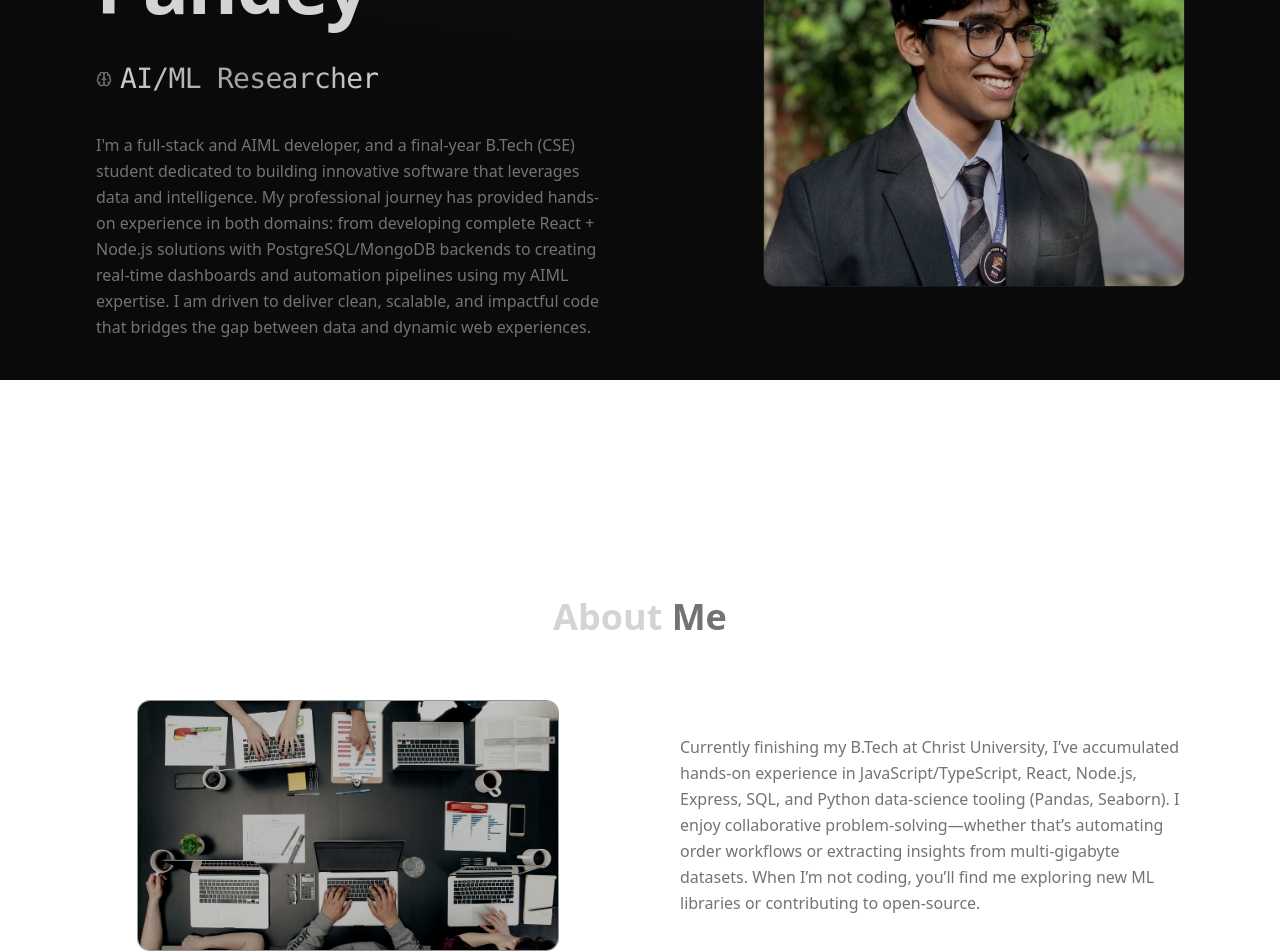
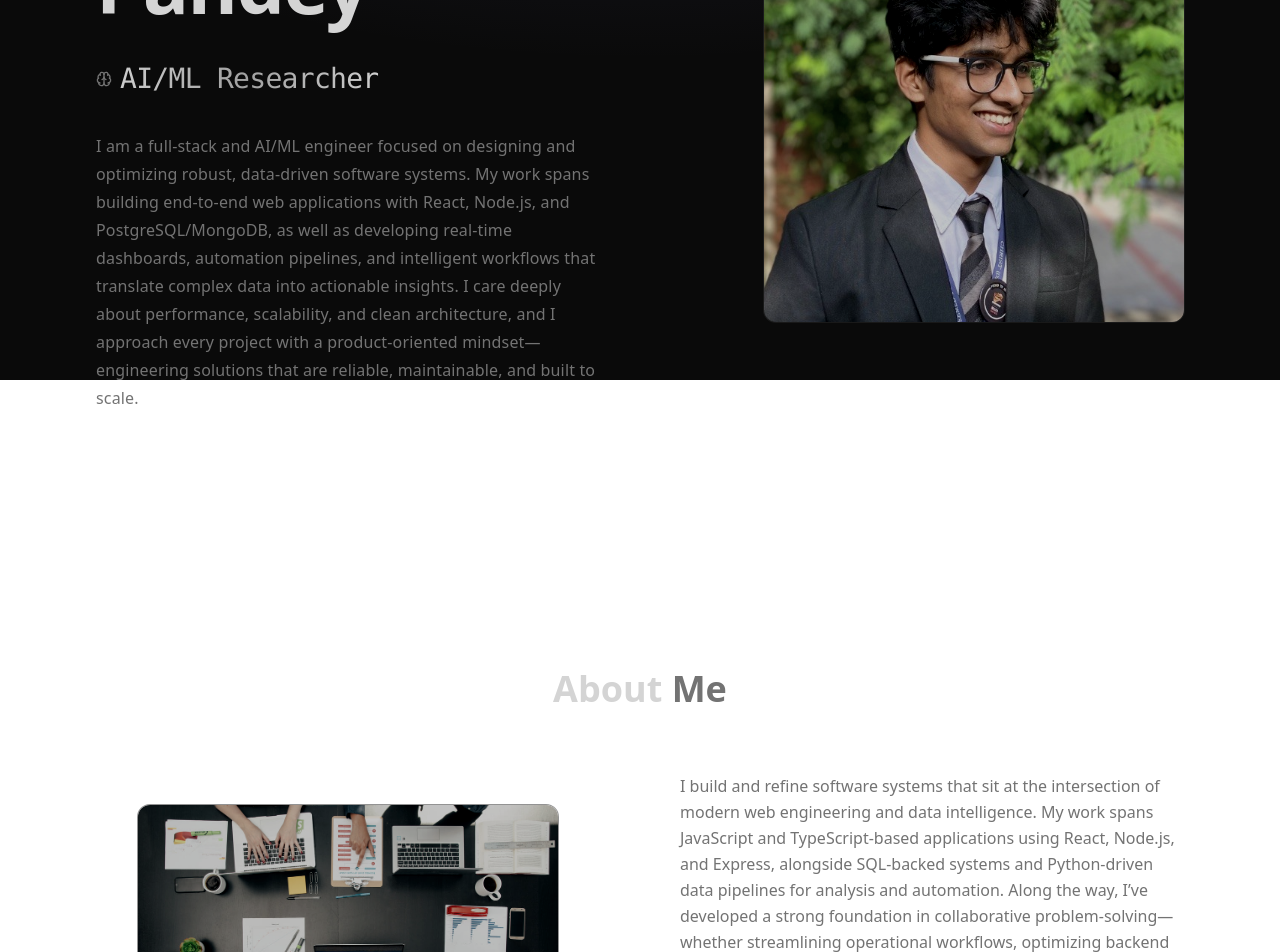
Before and after one commit to thecritiz/portfolio, a React (Vite) app: page / in a window 1280 px wide. Shown: the part 420-1372 px from the top of the page. Built offline with nearby package versions, Linux system fonts and the light colour scheme.

Commit message:
updated bio

```diff
--- a/src/components/Hero.jsx
+++ b/src/components/Hero.jsx
@@ -109,12 +109,14 @@ const Hero = () => {
     max-w-[60ch]
     text-left
     text-[clamp(1rem,1.2vw,1.125rem)]
-                  leading-relaxed
+    leading-[1.75]
+    tracking-[0.01em]
     text-neutral-500
   "
 >
   {HERO_CONTENT}
 </motion.p>
+
             </div>
           </div>
 
--- a/src/constants/index.js
+++ b/src/constants/index.js
@@ -10,9 +10,17 @@ import project4 from "../assets/projects/project-4.jpg";
 /*  HERO & ABOUT                                                      */
 /* ------------------------------------------------------------------ */
 
-export const HERO_CONTENT = `I'm a full-stack and AIML developer, and a final-year B.Tech (CSE) student dedicated to building innovative software that leverages data and intelligence. My professional journey has provided hands-on experience in both domains: from developing complete React + Node.js solutions with PostgreSQL/MongoDB backends to creating real-time dashboards and automation pipelines using my AIML expertise. I am driven to deliver clean, scalable, and impactful code that bridges the gap between data and dynamic web experiences.`;
+export const HERO_CONTENT = `
+I am a full-stack and AI/ML engineer focused on designing and optimizing robust, data-driven software systems. My work spans building end-to-end web applications with React, Node.js, and PostgreSQL/MongoDB, as well as developing real-time dashboards, automation pipelines, and intelligent workflows that translate complex data into actionable insights.
 
-export const ABOUT_TEXT = `Currently finishing my B.Tech at Christ University, I’ve accumulated hands-on experience in JavaScript/TypeScript, React, Node.js, Express, SQL, and Python data-science tooling (Pandas, Seaborn). I enjoy collaborative problem-solving—whether that’s automating order workflows or extracting insights from multi-gigabyte datasets. When I’m not coding, you’ll find me exploring new ML libraries or contributing to open-source.`;
+I care deeply about performance, scalability, and clean architecture, and I approach every project with a product-oriented mindset—engineering solutions that are reliable, maintainable, and built to scale.
+`;
+
+export const ABOUT_TEXT = `
+I build and refine software systems that sit at the intersection of modern web engineering and data intelligence. My work spans JavaScript and TypeScript-based applications using React, Node.js, and Express, alongside SQL-backed systems and Python-driven data pipelines for analysis and automation.
+
+Along the way, I’ve developed a strong foundation in collaborative problem-solving—whether streamlining operational workflows, optimizing backend logic, or extracting insights from large-scale datasets. I’m currently completing my B.Tech in Computer Science at Christ University, and I continuously invest time in exploring new machine learning tooling and contributing to open-source projects to sharpen my craft.
+`;
 
 /* ------------------------------------------------------------------ */
 /*  EXPERIENCE                                                        */
```
Lines whose indentation alone changed are shown as unchanged.
